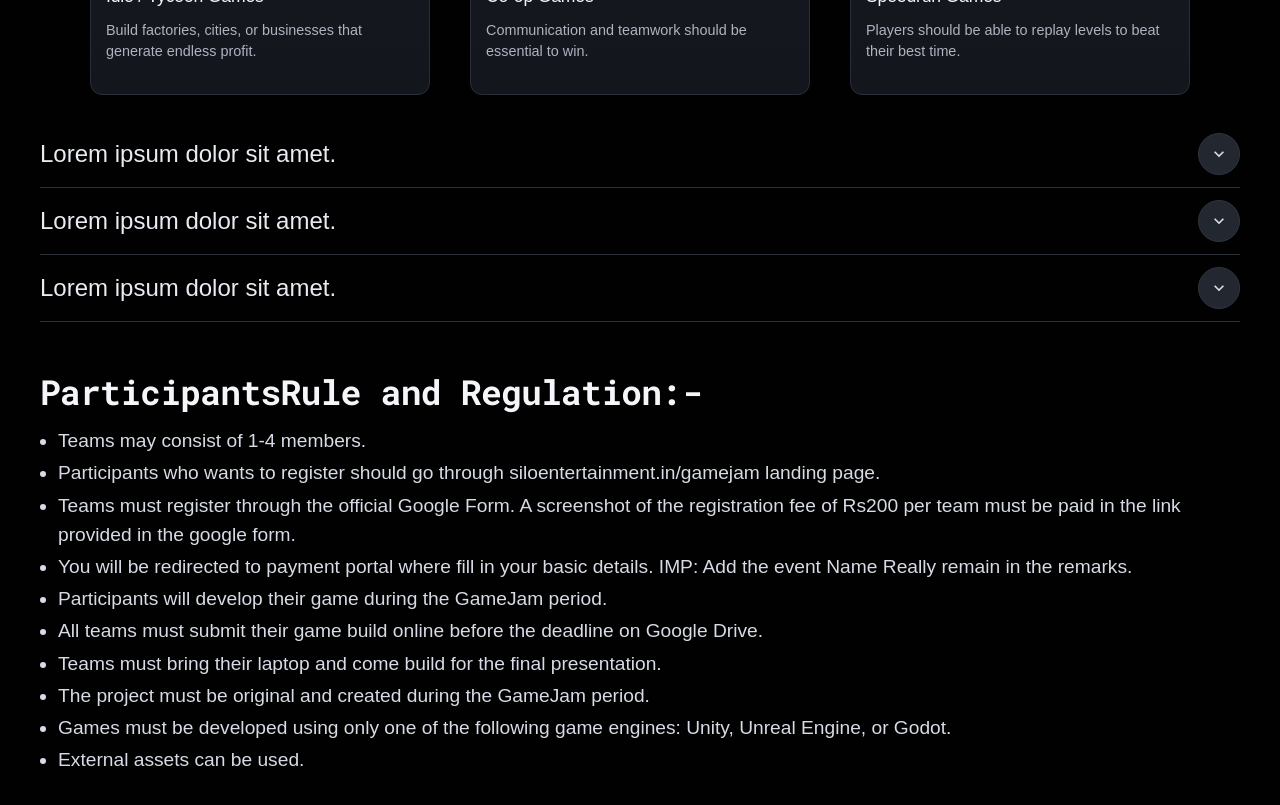
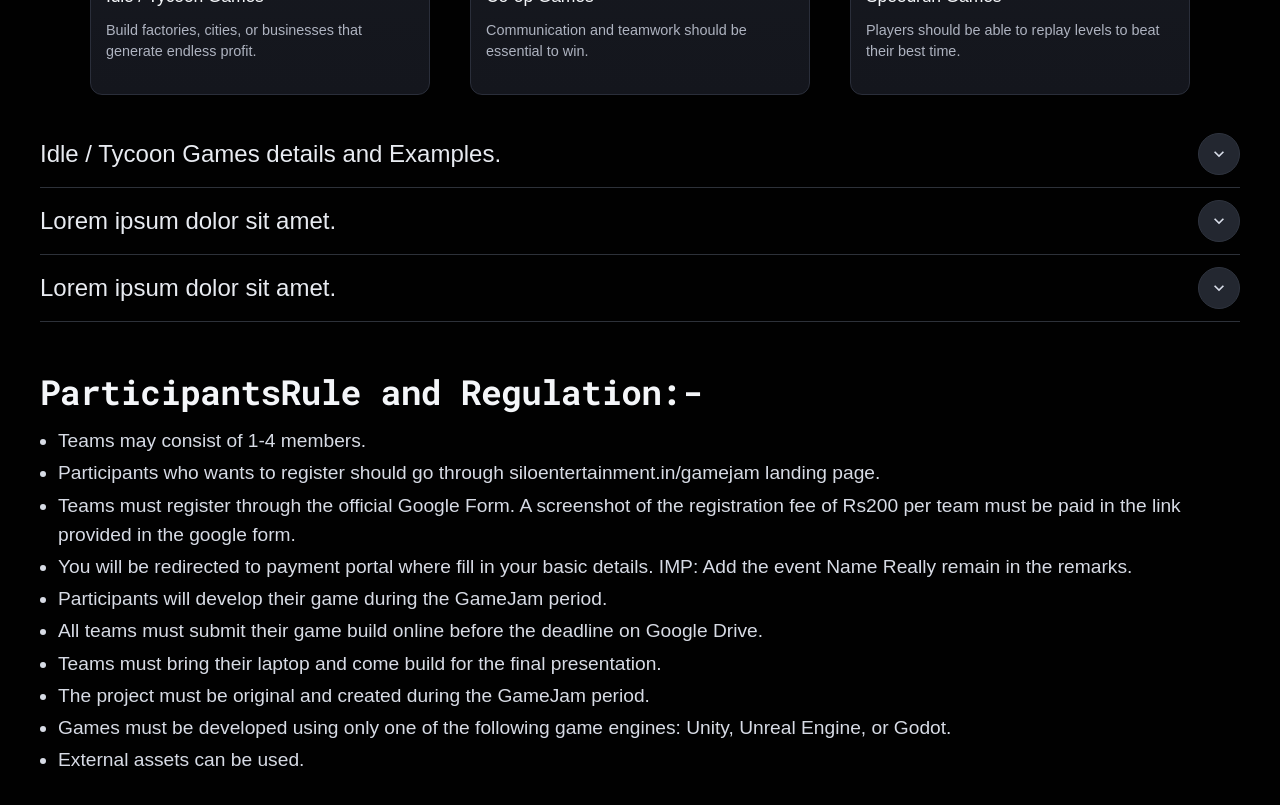
Before and after one commit to Sidhiq061025/Silo_Entertainment, a React (Vite) app: page /gamejam in a window 1280 px wide. Shown: the part 1360-2165 px from the top of the page. Built offline with nearby package versions, Linux system fonts and the light colour scheme; a web font is replaced by a local one.

Commit message:
Update Faq.jsx

```diff
--- a/src/components/Faq.jsx
+++ b/src/components/Faq.jsx
@@ -3,8 +3,8 @@ import { ExpandMore } from "@mui/icons-material";
 
 const questions = [
   {
-    q: "Lorem ipsum dolor sit amet.",
-    a: "Lorem ipsum dolor sit amet, consectetur adipiscing elit. Sed do eiusmod tempor incididunt ut labore et dolore magna aliqua.",
+    q: "Idle / Tycoon Games details and Examples.",
+    a: "Games focused on building, upgrading, and generating continuous growth. Examples: Business simulation games where you grow a company, Factory or city-building management games, Incremental games with automation and upgrades. Core Idea: Start small → Upgrade → Expand → Automate.",
   },
   {
     q: "Lorem ipsum dolor sit amet.",
```
